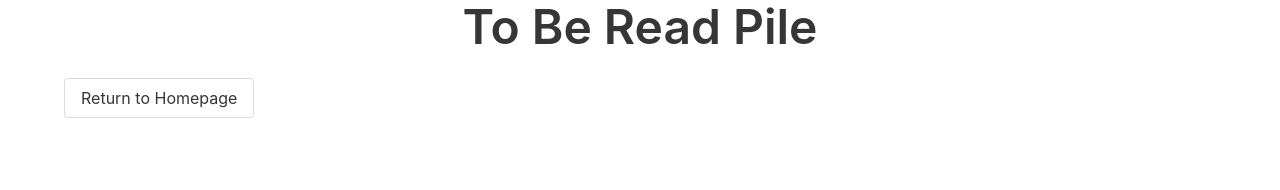
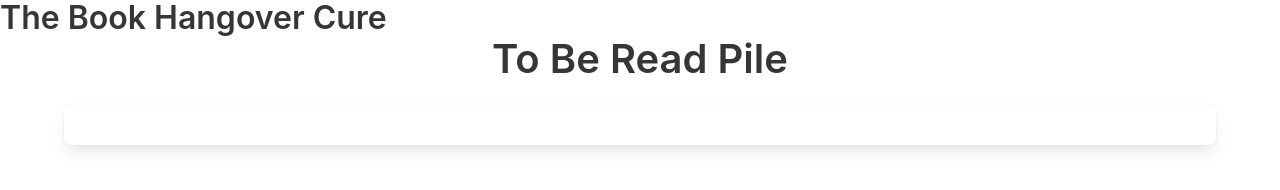
Before and after one commit to apark8496/The-Book-Hangover-Cure, a plain HTML site: page tbr.html in a window 1280 px wide. Drawn offline with nearby package versions, Linux system fonts and the light colour scheme.

Commit message:
some comments and layout box styles

```diff
--- a/tbr.html
+++ b/tbr.html
@@ -9,14 +9,19 @@
 
     <!-- CSS -->
     <link rel="stylesheet" href="https://cdn.jsdelivr.net/npm/bulma@0.9.3/css/bulma.min.css" />
+    <link rel="stylesheet" href="assets\css\tbr.css"/>
 </head>
 
 <body>
+    <header>
+        <a href="homepage.html"><h3 class="title is-size-3">The Book Hangover Cure</h3></a>
+    </header>
     <!-- Main Body -->
     <main class="container">
-        <h1 class="title is-1 has-text-centered">To Be Read Pile</h1>
-        <ul id="to-read"></ul>
-        <a href="homepage.html"><button class="button">Return to Homepage</button></a>
+        <h2 class="title is-2 has-text-centered">To Be Read Pile</h2>
+        <!-- Show List of books user added -->
+        <ul class="box" id="to-read"></ul>
+        <!-- Function to list book as completed/delete from tbr -->
     </main>
 
     <!-- JavaScript -->
```
